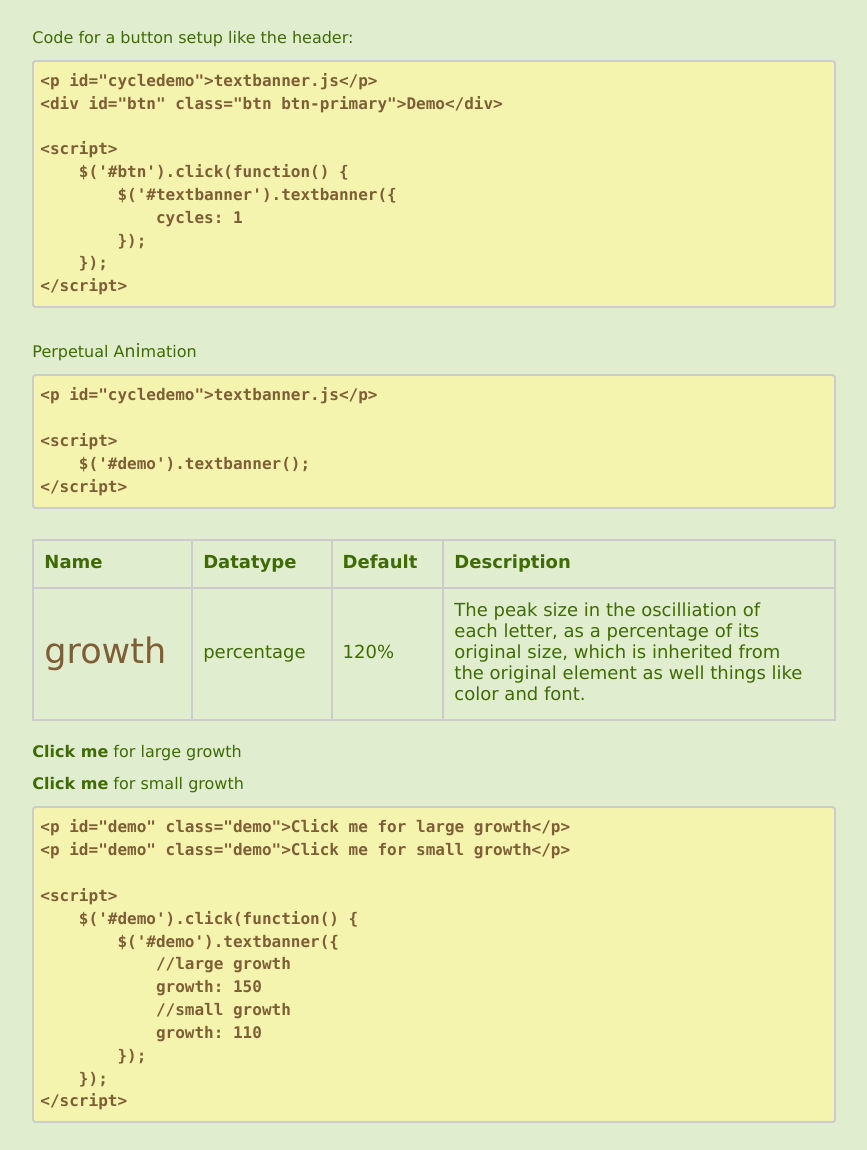
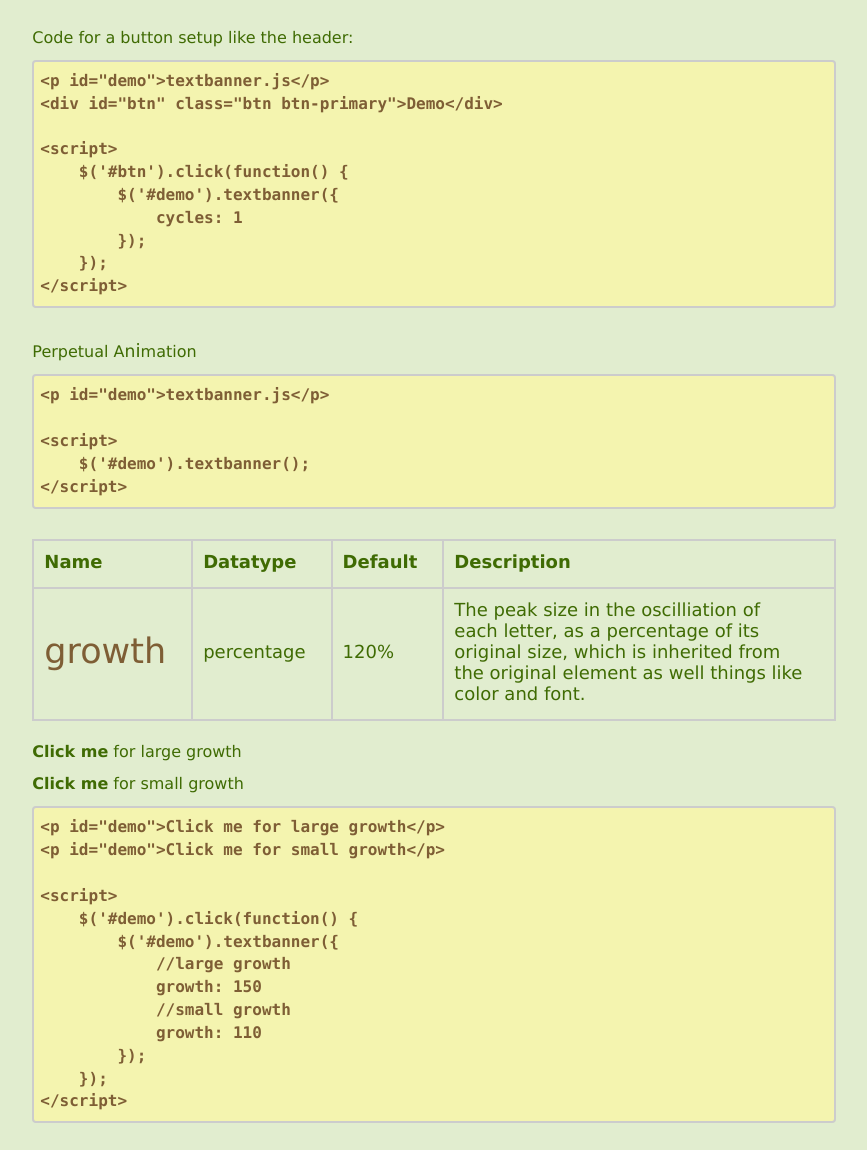
Before and after one commit to michaeldfaber/textbanner, a website: page index.html in a window 1280 px wide. Shown: the part 1710-2860 px from the top of the page, without its empty margins (206-1073 px from the left). Drawn offline with Linux system fonts and the light colour scheme.

Commit message:
updated demo code

```diff
--- a/index.html
+++ b/index.html
@@ -194,12 +194,12 @@ npm install textbanner
                     <br />
                 <p>Code for a button setup like the header:</p>
 <pre>
-&lt;p id="cycledemo"&gt;textbanner.js&lt;/p&gt;
+&lt;p id="demo"&gt;textbanner.js&lt;/p&gt;
 &lt;div id="btn" class="btn btn-primary"&gt;Demo&lt;/div&gt;
 
 &lt;script&gt;
     $('#btn').click(function() {
-        $('#textbanner').textbanner({
+        $('#demo').textbanner({
             cycles: 1
         });
     });
@@ -208,7 +208,7 @@ npm install textbanner
                     <br />
                 <p id="perpetualdemo" class="demo">Perpetual Animation</p>
 <pre>
-&lt;p id="cycledemo"&gt;textbanner.js&lt;/p&gt;
+&lt;p id="demo"&gt;textbanner.js&lt;/p&gt;
 
 &lt;script&gt;
     $('#demo').textbanner();
@@ -236,8 +236,8 @@ npm install textbanner
                 <p><b id="largedemo" class="demo">Click me</b> for large growth</p>
                 <p><b id="smalldemo" class="demo">Click me</b> for small growth</p>
 <pre>
-&lt;p id="demo" class="demo"&gt;Click me for large growth&lt;/p&gt;
-&lt;p id="demo" class="demo"&gt;Click me for small growth&lt;/p&gt;
+&lt;p id="demo"&gt;Click me for large growth&lt;/p&gt;
+&lt;p id="demo"&gt;Click me for small growth&lt;/p&gt;
 
 &lt;script&gt;
     $('#demo').click(function() {
```
